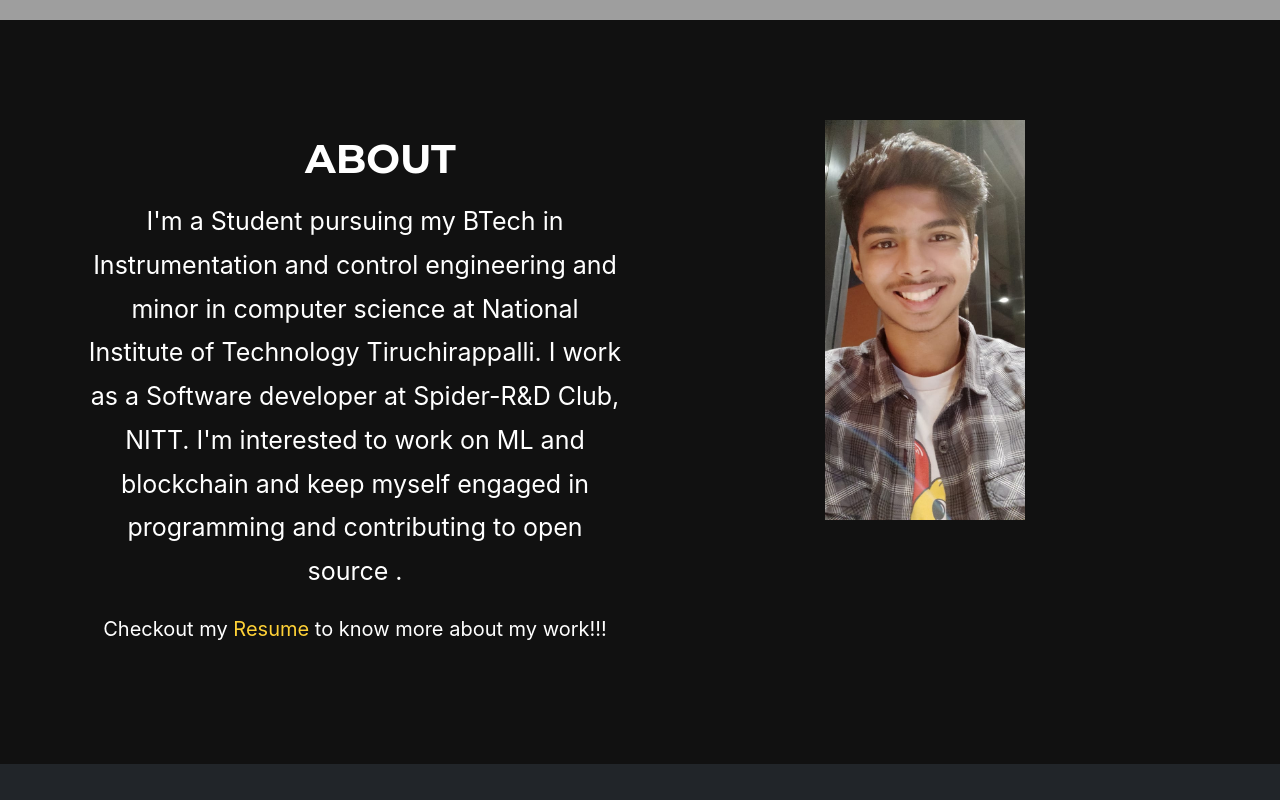
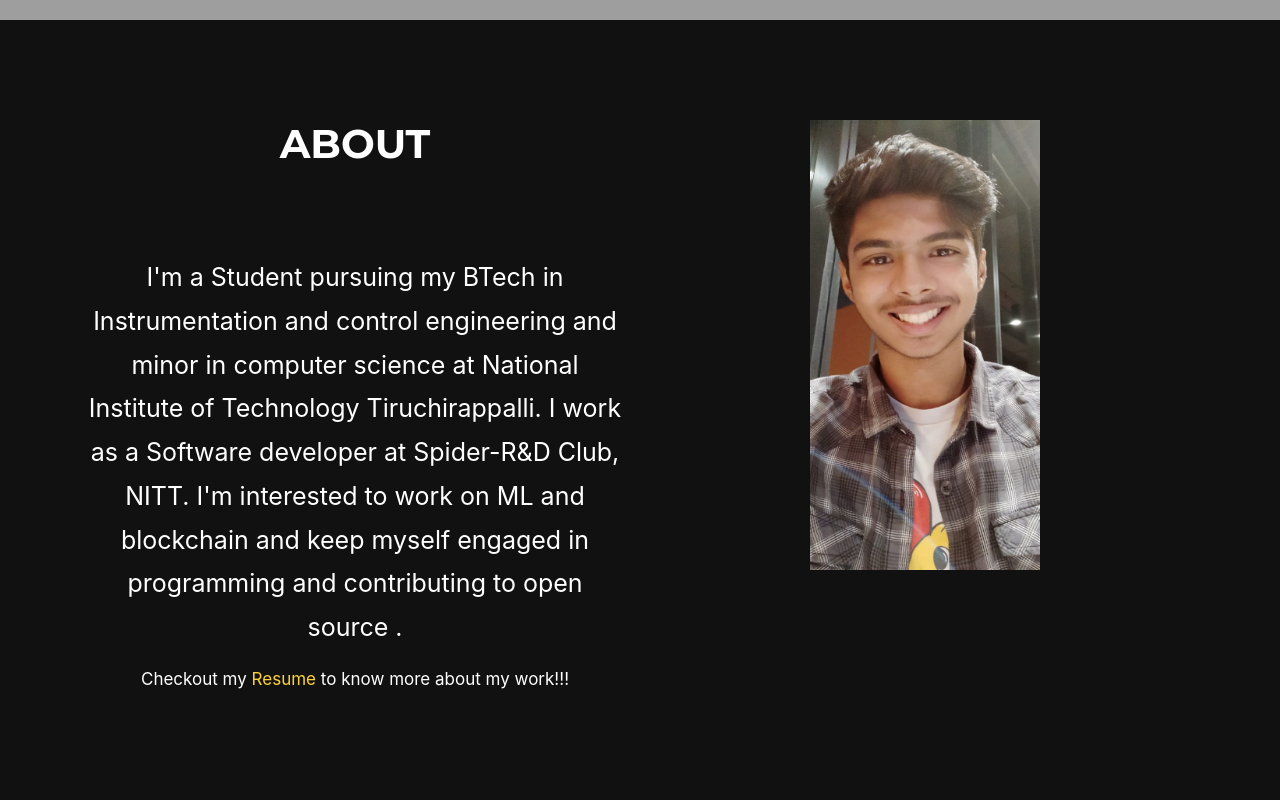
Before and after one commit to thrishik7/thrishik, a plain HTML site: page index.html in a window 1280 px wide. Shown: the part 980-1780 px from the top of the page. Drawn offline with Linux system fonts and the light colour scheme; grey boxes are pictures that could not be loaded; animation ran at ten frames a second; a script that the page names is missing; a web font is replaced by a local one.

Commit message:
minor css changes

```diff
--- a/css/style.css
+++ b/css/style.css
@@ -12,7 +12,7 @@ html,body{
   height:100%;
   color:#fff;
   font-family: -apple-system, BlinkMacSystemFont, 'Segoe UI', Roboto, Oxygen, Ubuntu, Cantarell, 'Open Sans', 'Helvetica Neue', sans-serif;
-  font-size: 20px;
+  font-size: 17px;
 }
 .btext{
   color: #f9f3f4;
@@ -131,7 +131,7 @@ footer div.container > div:nth-last-child(1) {
   padding: 0px;
 }
 .about-heading {
-  margin: 15px 0;
+
   font-size: 40px;
 }
 
--- a/index.html
+++ b/index.html
@@ -96,7 +96,7 @@
       <div class="container">
         <div class="row text-center">
           <div class="col-sm-6">
-            <span class="fa-stack fa-2x">
+            <span class="fa-stack fa-4x">
               <h4 class="about-heading">ABOUT</h4>
             </span>
 
@@ -104,8 +104,8 @@
                 I'm a Student pursuing my BTech in Instrumentation and control engineering and minor in computer science at  National Institute of Technology Tiruchirappalli. I work as a Software developer at Spider-R&D Club, NITT. I'm interested to work on ML and blockchain and keep myself engaged in programming and contributing to open source .    </p>
                 Checkout my   <a href="assets/resume.pdf" download="resume_thrishik.pdf">Resume</a> to know more about my work!!!
               </div>
-          <div class="col-sm-6 logo">
-            <img src="img/thrishik.jpeg" height="400px" width="200px" />
+          <div class="col-sm-6 logo"  style="top:20%;">
+            <img src="img/thrishik.jpeg" height="450px" width="230px" />
           </div>
         </div>
       </div>
```
